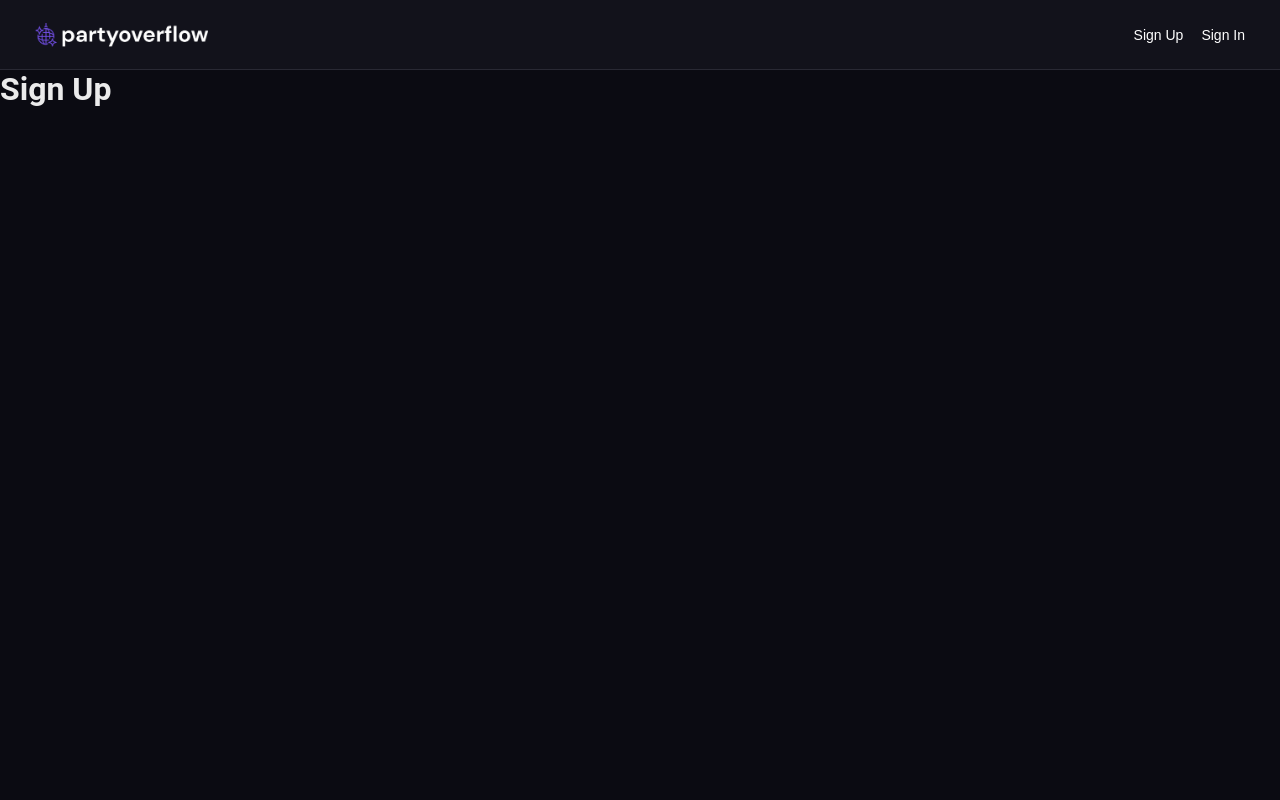
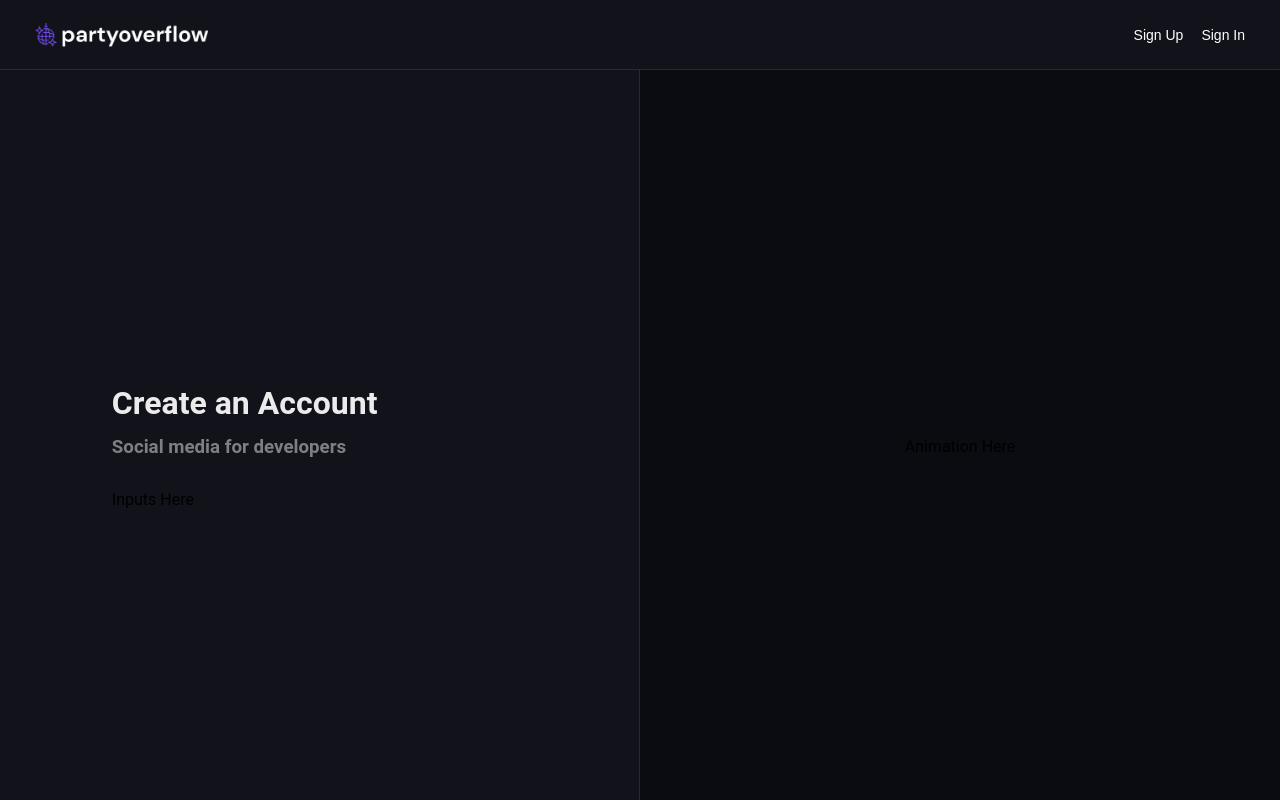
Before and after one commit to catt-tung/overflow-react-practice, a React (Create React App) app: page /signup in a window 1280 px wide. Built offline with nearby package versions, Linux system fonts and the light colour scheme.

Commit message:
Route signup in app and from authservice

```diff
--- a/src/App/App.jsx
+++ b/src/App/App.jsx
@@ -1,6 +1,7 @@
 import React from 'react'
 import { Routes, Route } from 'react-router-dom'
 import Nav from '../components/Nav/Nav'
+import SignUp from '../pages/Auth/SignUp'
 
 //Services
 
@@ -22,7 +23,7 @@ const App = () => {
         />
 
         <Route path='/signup'
-        element={<h1>Sign Up</h1>}
+        element={<SignUp />}
         />
 
         <Route path='/posts'
--- a/src/pages/Auth/SignUp.jsx
+++ b/src/pages/Auth/SignUp.jsx
@@ -5,6 +5,7 @@ import '../../styles/Auth.css'
 import cat from '../../assets/avatars/cat.png'
 
 //Services
+import { signup } from '../../services/authService'
 
 const SignUp = (props) => {
   return (
```
